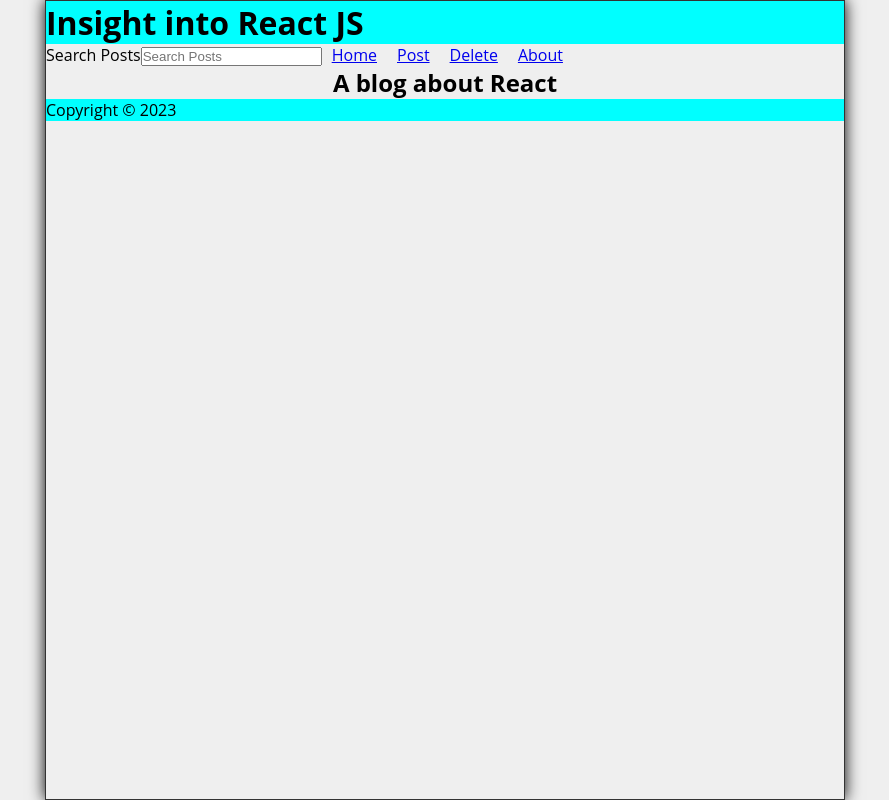
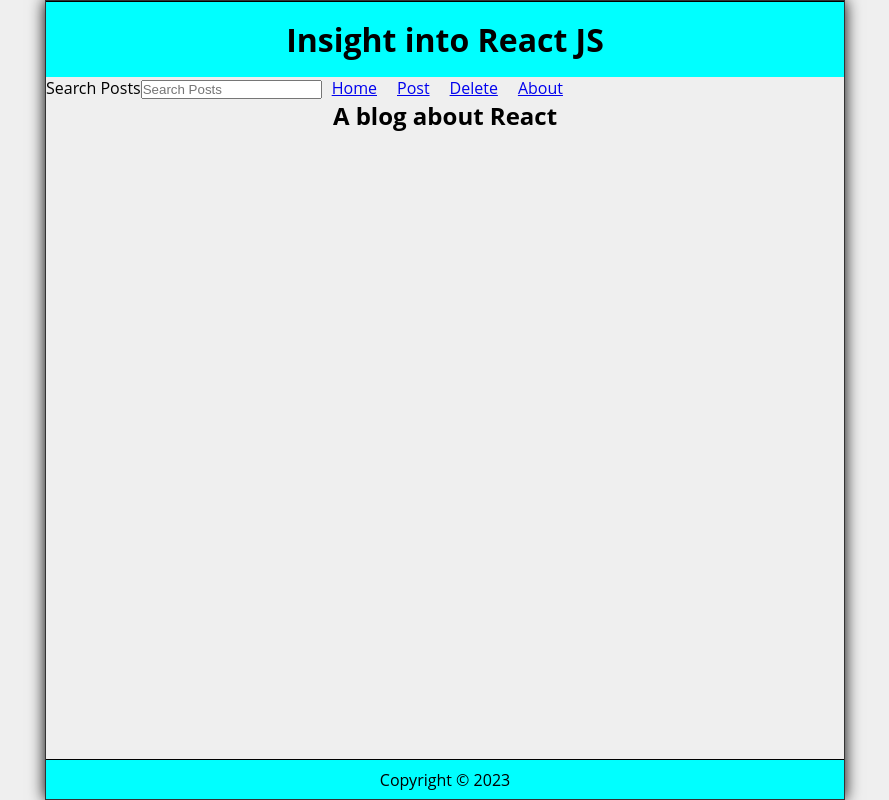
Before and after one commit to Jory-Roberts/phase-2-project-blog-site, a React (Create React App) app: page /about in a window 1280 px wide. Shown: the whole page, without its empty margins (195-1084 px from the left). Built offline with nearby package versions, Linux system fonts and the light colour scheme; no server answers.

Commit message:
changes Footer position to stay atbottom of page

```diff
--- a/src/index.css
+++ b/src/index.css
@@ -29,6 +29,7 @@ body {
   max-width: 800px;
   min-height: 100vh;
   display: flex;
+  position: relative;
   justify-content: flex-start;
   flex-direction: column;
   align-items: center;
@@ -40,7 +41,30 @@ body {
 .Footer {
   width: 100%;
   background-color: aqua;
+  padding: 1rem;
+  border-top: 1px solid black;
+  display: flex;
+  justify-content: center;
+  align-items: center;
 }
+
+.Footer {
+  position: absolute;
+  bottom: 0;
+  width: 100%;
+  height: 2.5rem;
+}
+
+/* .Footer {
+  padding: 0.75rem;
+  justify-content: center;
+  position: fixed;
+  bottom: 0;
+  width: 100%;
+  border-top: 1px solid #333;
+  max-width: 800px;
+  background-color: aqua;
+} */
 
 .Nav {
   width: 100%;
```
